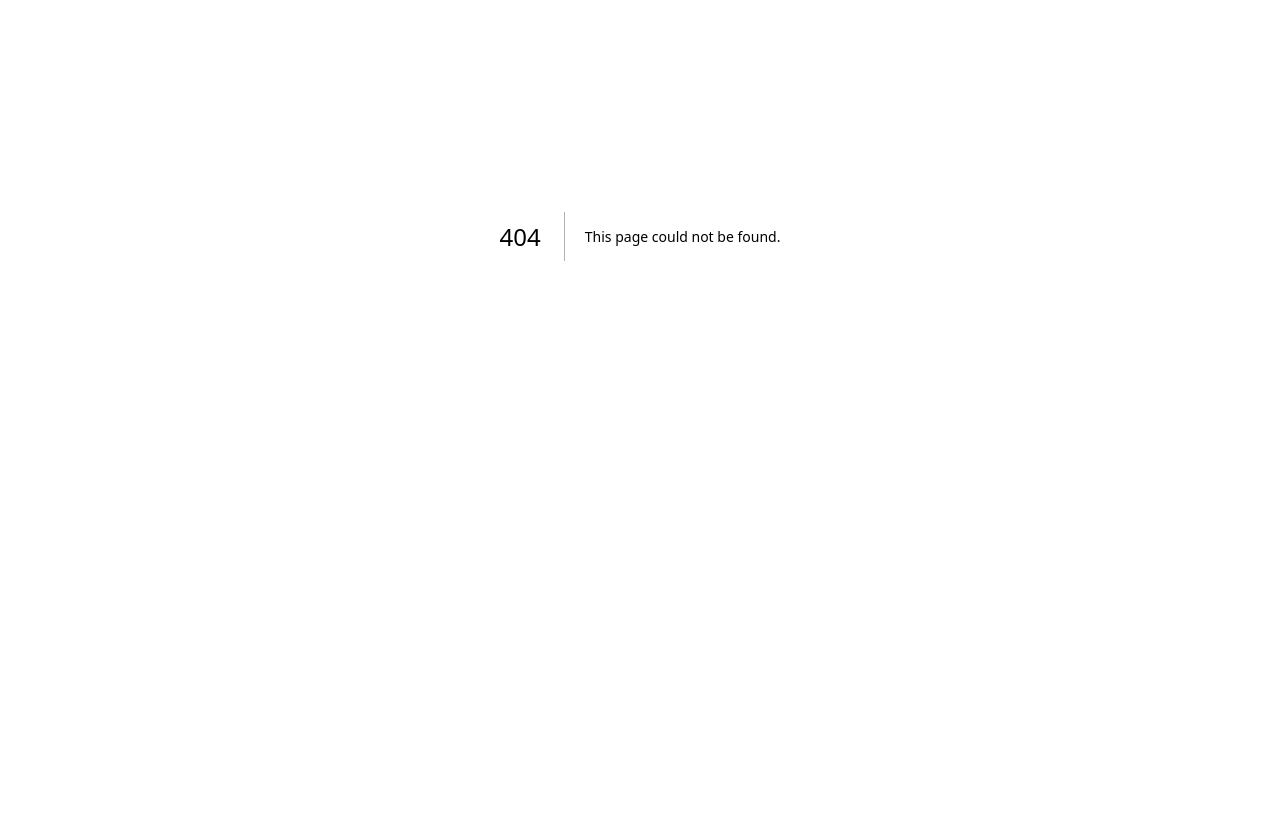
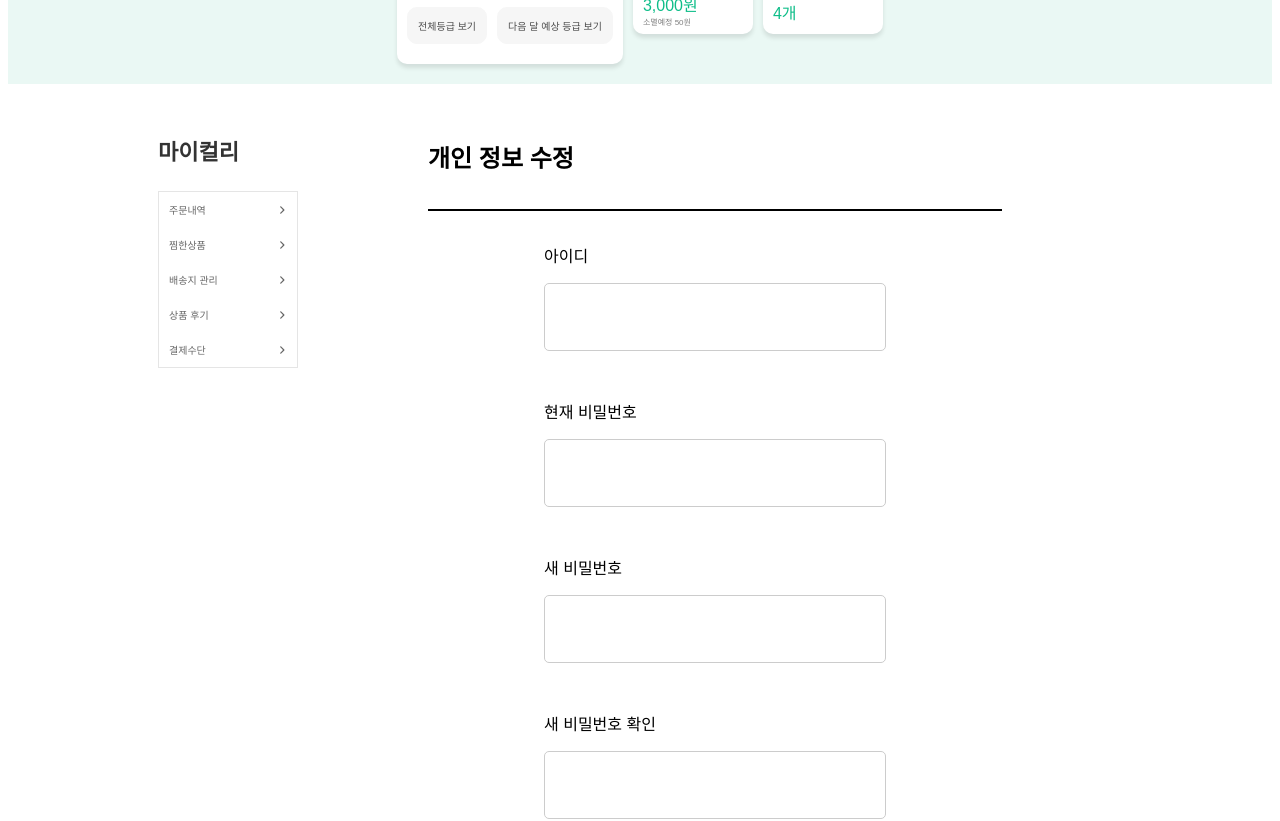
Before and after one commit to ecomerce-market/front, a Next.js app: page /myInfoDetail in a window 1280 px wide. Before the commit this address had no page. Shown: the part 300-1121 px from the top of the page. Before the commit the page ends 936 px from the top, so only its background shows below. Built offline with nearby package versions, Linux system fonts and the light colour scheme.

Commit message:
[Feat] 개인정보수정(정보 수정) 화면 작업

```diff
--- /dev/null
+++ b/src/app/myInfoDetail/myInfoDetail.module.scss
@@ -0,0 +1,40 @@
+.myInfoDetailWrapper {
+    .myInfoMain {
+        display: grid;
+        grid-template-columns: 150px auto;
+
+        .sideMenu {
+            margin-left: 150px;
+        }
+    }
+
+    .checkInfo {
+        display: flex;
+        flex-direction: column;
+        justify-content: center;
+        margin: 0 auto;
+
+        .mainTitle {
+            font-size: 24px;
+            margin: 5px 0;
+        }
+
+        .submitForm {
+            min-width: 574px;
+            width: 100%;
+            display: flex;
+            flex-direction: column;
+            justify-content: center;
+            align-items: center;
+            margin-top: 30px;
+            border-top: 2px solid var(--black);
+            border-bottom: 1px solid var(--black-700);
+        }
+
+        .submitBtn {
+            display: flex;
+            justify-content: center;
+            padding-top: 50px;
+        }
+    }
+}
--- /dev/null
+++ b/src/app/myInfoDetail/myInfoDetail.tsx
@@ -0,0 +1,82 @@
+import React from "react";
+import styles from "./myInfoDetail.module.scss";
+import cn from "classnames/bind";
+import TextInput from "@/components/input/textInput";
+import PersonalInfo from "@/components/personalnfo/personalInfo";
+import SideMenu from "@/components/sideMenu/sideMenu";
+import TwoBtn from "@/components/btn/twoBtn";
+
+const cx = cn.bind(styles);
+
+const myInfoDetail = () => {
+    return (
+        <div className={cx("myInfoDetailWrapper")}>
+            <PersonalInfo
+                grade={"일반"}
+                username={"김철수"}
+                credit={"3,000"}
+                expiringCredit={"50"}
+                coupon={"4"}
+            />
+            <div className={cx("myInfoMain")}>
+                <div className={cx("sideMenu")}>
+                    <SideMenu
+                        title={"마이컬리"}
+                        content={[
+                            "주문내역",
+                            "찜한상품",
+                            "배송지 관리",
+                            "상품 후기",
+                            "결제수단",
+                        ]}
+                    />
+                </div>
+                <div className={cx("checkInfo")}>
+                    <h1 className={cx("mainTitle")}>개인 정보 수정</h1>
+                    <div className={cx("submitForm")}>
+                        <p>
+                            <p>아이디</p>
+                            <TextInput />
+                        </p>
+                        <p>
+                            <p>현재 비밀번호</p>
+                            <TextInput />
+                        </p>
+                        <p>
+                            <p>새 비밀번호</p>
+                            <TextInput />
+                        </p>
+                        <p>
+                            <p>새 비밀번호 확인</p>
+                            <TextInput />
+                        </p>
+                        <p>
+                            <p>이름</p>
+                            <TextInput />
+                        </p>
+                        <p>
+                            <p>이메일</p>
+                            <TextInput />
+                        </p>
+                        <p>
+                            <p>휻대폰</p>
+                            <TextInput />
+                        </p>
+                        <p>
+                            <p>생년월일</p>
+                            <TextInput />
+                        </p>
+                    </div>
+                    <div className={cx("submitBtn")}>
+                        <TwoBtn
+                            leftTitle={"탈퇴하기"}
+                            rightTitle={"회원정보 수정"}
+                        />
+                    </div>
+                </div>
+            </div>
+        </div>
+    );
+};
+
+export default myInfoDetail;
--- /dev/null
+++ b/src/app/myInfoDetail/page.tsx
@@ -0,0 +1,12 @@
+import React from "react";
+import MyInfoDetail from "./myInfoDetail";
+
+const page = () => {
+    return (
+        <div>
+            <MyInfoDetail />
+        </div>
+    );
+};
+
+export default page;
```
